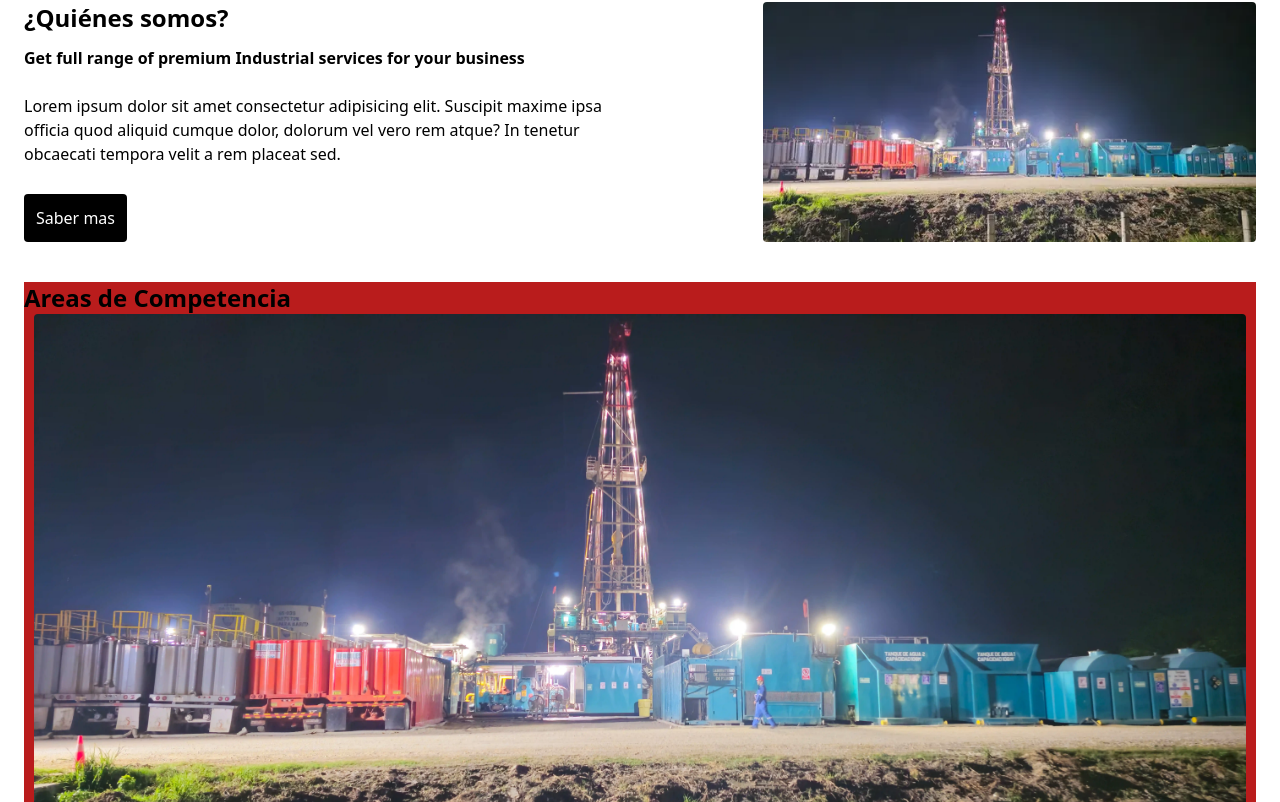
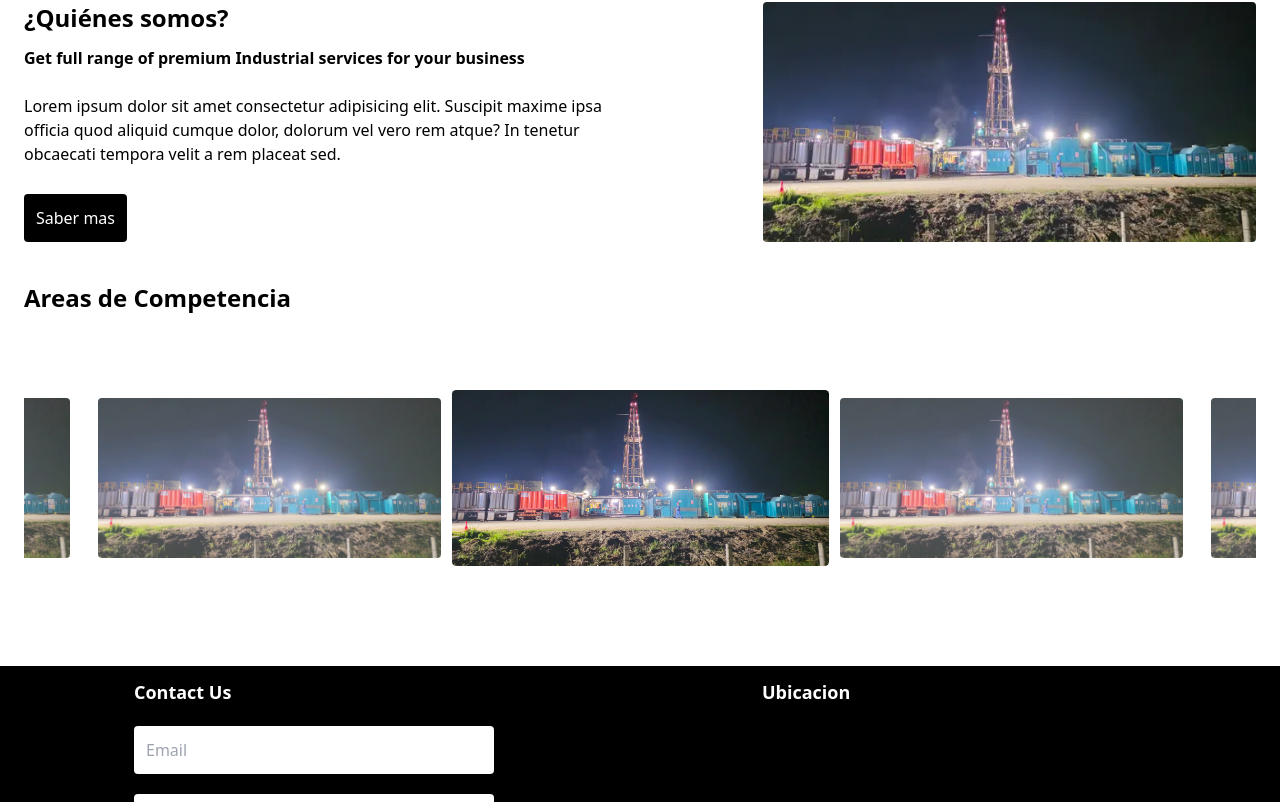
Before and after one commit to DanielRomanVillegas/aztecatrol, a React (Vite) app: page / in a window 1280 px wide. Shown: the part 1998-2800 px from the top of the page. Built offline with nearby package versions, Linux system fonts and the light colour scheme; grey boxes are pictures that could not be loaded.

Commit message:
Carousel complete

```diff
--- a/src/components/header/Header.tsx
+++ b/src/components/header/Header.tsx
@@ -1,6 +1,5 @@
 import { ComputerNav, Logo, MobilNav } from "..";
 import { useQuery } from "../../hooks";
-import bgImage from "../../../public/plataforma.webp";
 
 export const Header = () => {
   const textAndroid = ` Somos líderes en soluciones tecnológicas para el diseño de ingeniería
@@ -11,7 +10,7 @@ export const Header = () => {
     <header className="relative min-h-80 w-full h-1/5 overflow-hidden md:h-screen">
       <img
         loading="eager"
-        src={bgImage}
+        src="/plataforma.webp"
         className="absolute inset-0 w-full h-full brightness-[.30] z-[-1] object-center"
       />
       <div className="md:h-24 h-20 max-w-[1100px] mx-auto flex items-center flex-row justify-between px-3 ">
--- a/src/components/ui/Carousel.tsx
+++ b/src/components/ui/Carousel.tsx
@@ -2,19 +2,30 @@ import Slider from "react-slick";
 import "slick-carousel/slick/slick.css";
 import "slick-carousel/slick/slick-theme.css";
 import { Carouseltem } from "./Carouseltem";
+import { useQuery } from "../../hooks";
+import { FC } from "react";
 
-export const Carousel = () => {
+interface Props {
+  title: string;
+}
+
+export const Carousel: FC<Props> = ({ title }) => {
+  const { isPc } = useQuery();
   const settings = {
-    dots: true,
+    className: isPc() ? "center" : "",
+    centerMode: isPc(),
+    dots: false,
     infinite: true,
     speed: 1000,
-    slidesToShow: 1,
+    slidesToShow: isPc() ? 3 : 1,
     slidesToScroll: 1,
+    centerPadding: "60px",
+    arrows: false,
     autoplay: true,
     autoplaySpeed: 4000,
   };
   return (
-    <div className="slide-container mb-9">
+    <div className="slide-container my-9">
       <Slider {...settings}>
         <Carouseltem />
         <Carouseltem />
--- a/src/components/ui/Carouseltem.tsx
+++ b/src/components/ui/Carouseltem.tsx
@@ -4,7 +4,7 @@ export const Carouseltem = () => {
   const { isPc } = useQuery();
 
   return (
-    <div className={`overflow-hidden ${isPc() ? "md:h-4/5" : "h-3/4"}`}>
+    <div className={`overflow-hidden ${isPc() ? "" : ""} item`}>
       <img
         src="/plataforma.webp"
         className="rounded h-full w-full "
--- a/src/index.css
+++ b/src/index.css
@@ -7,6 +7,31 @@
   src: url("../public/fonts/fonnts.com-Sentinel-Medium.ttf");
 }
 
+.slick-list,
+.slick-slider,
+.slick-track {
+  padding: 1.5rem 0;
+}
+
+@media screen and (width <= 768px) {
+  .slick-list,
+  .slick-slider,
+  .slick-track {
+    padding: 0rem;
+  }
+}
+
 .slick-slide > div {
-  margin: 0 10px;
+  margin: 0 14px;
 }
+
+.center .slick-center .item {
+  transform: scale(1.1);
+  z-index: 1000000;
+  transition: all 400ms ease-in-out;
+  opacity: 1;
+}
+
+.center .item {
+  opacity: 0.8;
+}
--- a/src/views/HomeView.tsx
+++ b/src/views/HomeView.tsx
@@ -1,4 +1,4 @@
-import { Carousel, Carouseltem } from "../components";
+import { Carousel } from "../components";
 import { Section } from "../components/ui/Section";
 
 export const HomeView = () => {
@@ -43,9 +43,9 @@ export const HomeView = () => {
           atque? In tenetur obcaecati tempora velit a rem placeat sed.
         </p>
       </Section>
-      <section className="mt-4 bg-red-700 overflow-hidden">
+      <section className="mt-4 overflow-hidden">
         <h2 className="text-2xl font-bold">Areas de Competencia</h2>
-        <Carousel />
+        <Carousel title="Area 1" />
         {/* <Carouseltem /> */}
       </section>
     </div>
```
